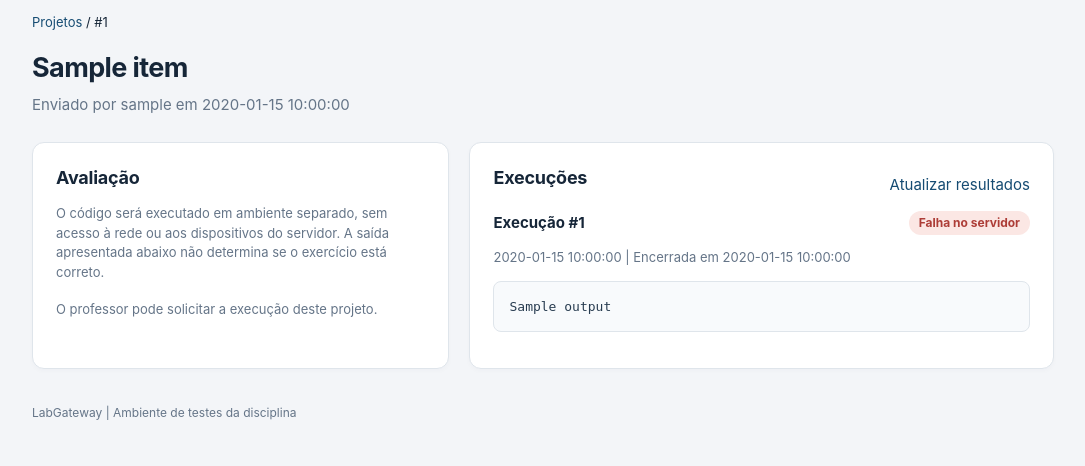
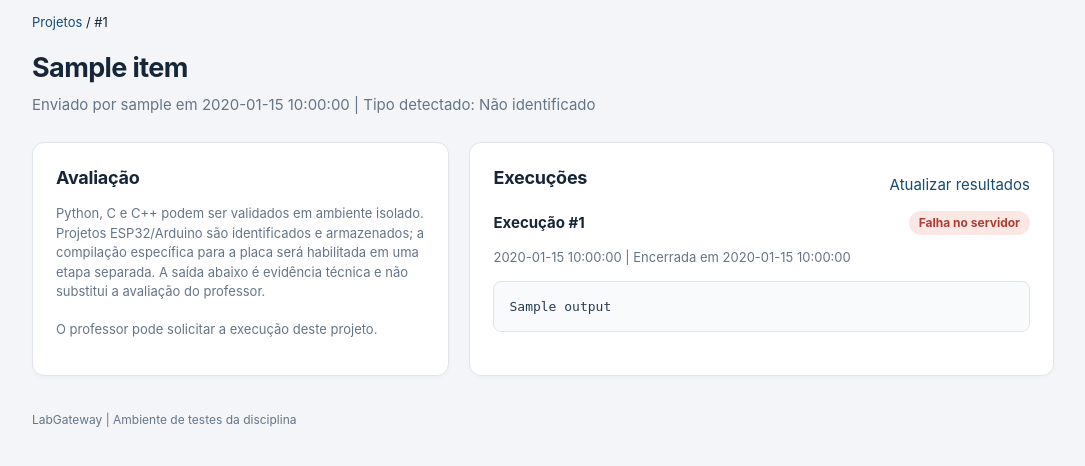
Before and after one commit to artorias09/LabGateway, a Flask app: template templates/detail.html in a window 1280 px wide. Shown: the part 84-550 px from the top of the page, without its empty margins (97-1182 px from the left). Run offline with Flask 3, Linux system fonts and the light colour scheme; the template is opened without the code that fills it: most values are stand-ins (such as "Sample title", 1, 10 or a date in 2020); parts of the project's set-up code (start-up, migrations or seed data) failed here and were passed over.

Commit message:
ui: present technical validation workflow

```diff
--- a/templates/detail.html
+++ b/templates/detail.html
@@ -3,15 +3,15 @@
 {% block content %}
 <p class="breadcrumbs"><a href="{{ url_for('index') }}">Projetos</a> / #{{item.id}}</p>
 <h1>{{ item.title }}</h1>
-<p class="intro">Enviado por {{item.username}} em {{item.created_at}}</p>
+<p class="intro">Enviado por {{item.username}} em {{item.created_at}} | Tipo detectado: {{ {'python':'Python','c':'C','cpp':'C++','esp32-arduino':'ESP32/Arduino'}.get(project_type,'Não identificado') }}</p>
 <div class="grid">
   <section class="panel">
     <h2>Avaliação</h2>
-    <p class="hint">O código será executado em ambiente separado, sem acesso à rede ou aos dispositivos do servidor. A saída apresentada abaixo não determina se o exercício está correto.</p>
+    <p class="hint">Python, C e C++ podem ser validados em ambiente isolado. Projetos ESP32/Arduino são identificados e armazenados; a compilação específica para a placa será habilitada em uma etapa separada. A saída abaixo é evidência técnica e não substitui a avaliação do professor.</p>
     {% if session.role=='teacher' %}
       <form action="{{url_for('queue',sid=item.id)}}" method="post">
         <input type="hidden" name="_csrf" value="{{csrf()}}">
-        <button class="button" type="submit" {% if pending %}disabled title="Já existe uma execução na fila"{% endif %}>{{ 'Execução em andamento' if pending else 'Executar projeto' }}</button>
+        <button class="button" type="submit" {% if pending %}disabled title="Já existe uma execução na fila"{% endif %}>{{ 'Validação em andamento' if pending else 'Validar projeto' }}</button>
       </form>
       <p><a class="button secondary" href="{{url_for('download_project',sid=item.id)}}">Baixar projeto (.zip)</a></p>
     {% else %}
```
